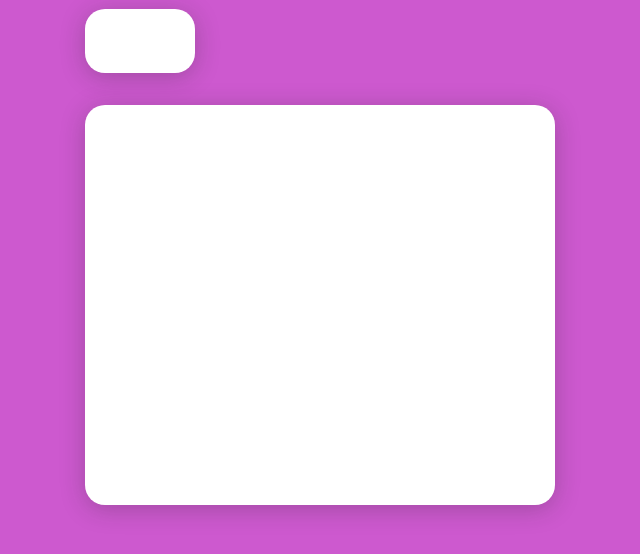
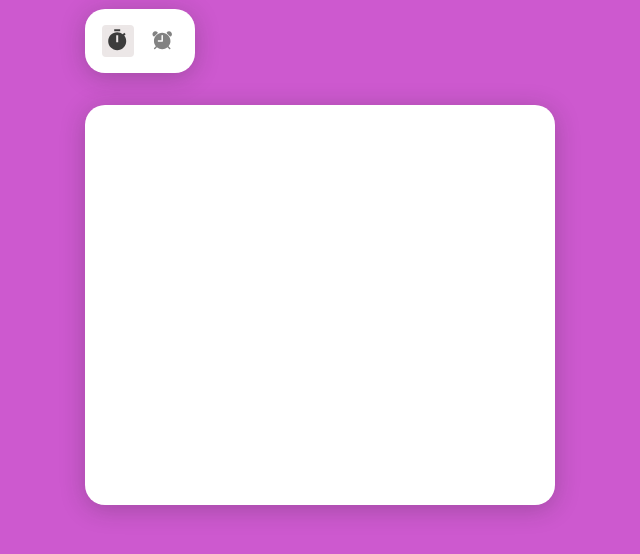
Before and after one commit to franc2284/timer, a plain HTML site: page index.html in a window 1280 px wide. Shown: the whole page, without its empty margins (0-640 px from the left). Drawn offline with Linux system fonts and the light colour scheme.

Commit message:
Сделал

```diff
--- a/index.css
+++ b/index.css
@@ -17,6 +17,9 @@ body{
 
 .small_container {
     position: absolute;
+    display: flex;
+    justify-content: center;
+    align-items: center;
     width: 110px;
     height: 64px;
     top: 9px;
@@ -36,3 +39,14 @@ body{
     background: #FFFFFF;
     box-shadow: 0px 4px 24px 0px #21212142;
 }
+
+.timer__budilnik__knopki {
+    display: flex;
+    gap: 13px;
+}
+
+.timer, .budilnik {
+    width: 32px;
+    height: 32px;
+    display: block;
+}
--- a/index.html
+++ b/index.html
@@ -10,7 +10,20 @@
 </head>
 <body>
   <div class="page">
-    <div class="small_container"></div>
+    <div class="small_container">
+        <div class="timer__budilnik__knopki">
+            <div class="timer">
+                <a href="" aria-label="Открыть таймер">
+                    <img src="images/Group2981.svg">
+                </a>
+            </div>
+            <div class="budilnik">
+                <a href="" aria-label="Открыть будильник">
+                    <img src="images/Group2982.svg">
+                </a>
+            </div>
+        </div>
+    </div>
     <div class="big_container"></div>
   </div>
 
```
Also changed, not shown: images/Group2981.svg (added), images/Group2982.svg (added), images/images.txt (deleted).
